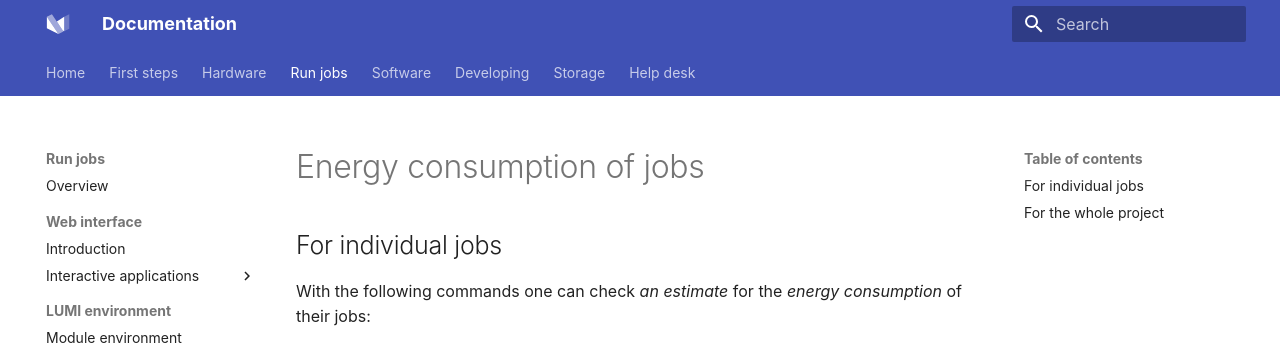
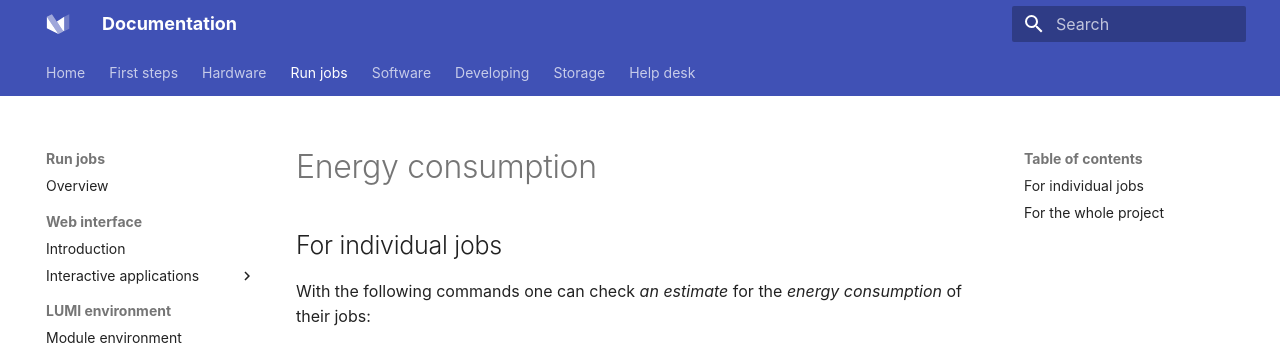
Before and after one commit to Lumi-supercomputer/lumi-userguide, an MkDocs documentation site: the page built from docs/runjobs/scheduled-jobs/jobenergy.md, in a window 1280 px wide and 900 px high. Shown: the top 345 px of the window. Built offline with MkDocs 1.6.1 and Material for MkDocs 9.7.7, drawn with Linux system fonts in a browser that asks for light colours.

Commit message:
Update jobenergy.md

```diff
--- a/docs/runjobs/scheduled-jobs/jobenergy.md
+++ b/docs/runjobs/scheduled-jobs/jobenergy.md
@@ -1,4 +1,4 @@
-# Energy consumption of jobs
+# Energy consumption
 
 ## For individual jobs
 
```
